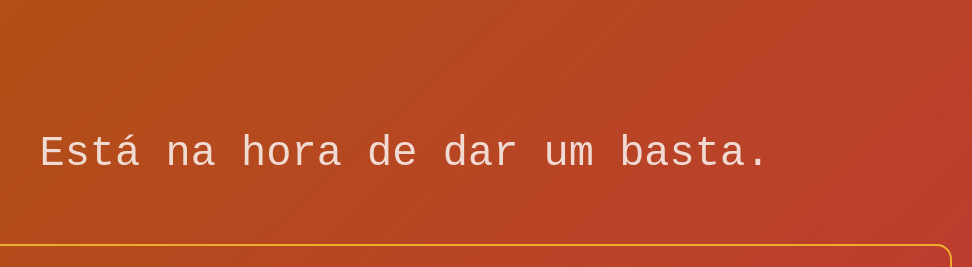
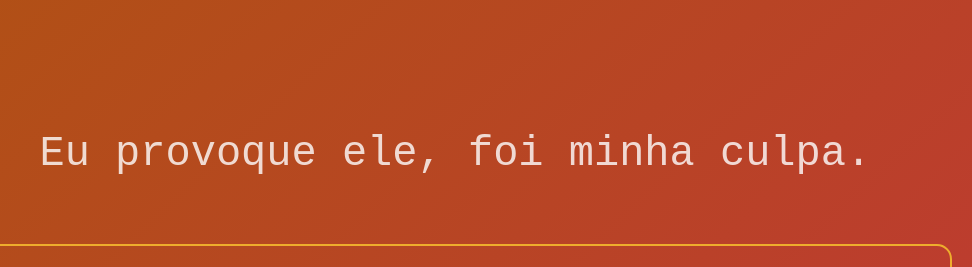
Before and after one commit to tiescofernando/github.io, a plain HTML site: page index.html in a window 1280 px wide. Shown: the part 1544-1811 px from the top of the page, 308-1280 px from the left. Drawn offline with Linux system fonts and the light colour scheme.

Commit message:
Atualizar o index.html

```diff
--- a/index.html
+++ b/index.html
@@ -49,7 +49,7 @@
         <div class="image-text left">
             <figure>
                 <img id="vil" src="https://i.ibb.co/HdBjLfk/violence-against-women-4209778-1920.jpg" alt="Imagem de violência">
-                <figcaption id="f5">Está na hora de dar um basta.</figcaption>
+                <figcaption id="f5">Eu provoque ele, foi minha culpa.</figcaption>
             </figure>
         </div>
     </div>
```
